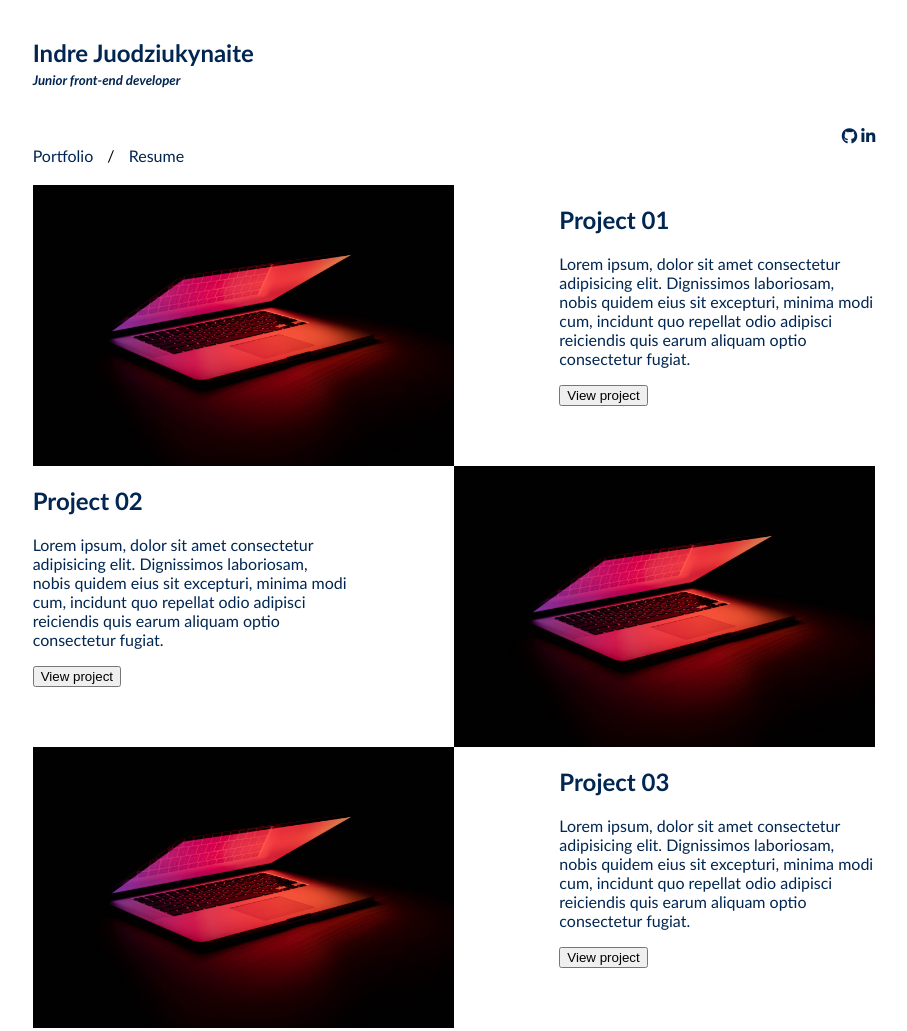
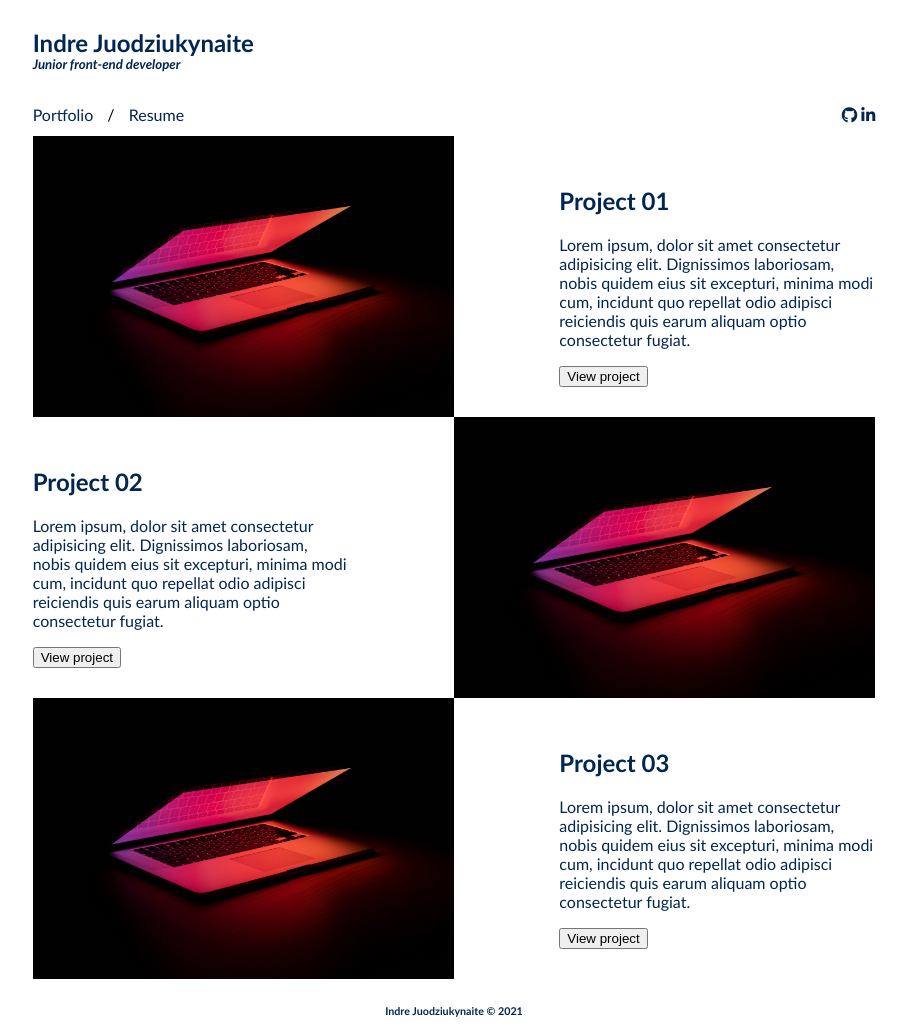
Before and after one commit to indre-juodziukynaite/portfolio-website, a plain HTML site: page index.html in a window 1280 px wide. Shown: the top 1031 px of the page, without its empty margins (186-1093 px from the left). Drawn offline with Linux system fonts and the light colour scheme.

Commit message:
Changed code

```diff
--- a/css/styles.css
+++ b/css/styles.css
@@ -4,7 +4,7 @@
 * green: #003C1C
 * light blue: #1292EE
 * dark blue: #002651
-* https://style.helpscout.com
+* Colors from https://style.helpscout.com
 */
 
 /* --- default CSS layout for narrow screens */
@@ -32,7 +32,7 @@ a {
 }
 
 .site-title {
-    margin: 30px 0 0;
+    margin: 20px 0 0;
 }
 
 .site-tagline {
@@ -41,14 +41,6 @@ a {
 
 .project-card img {
     width: 100%;
-}
-
-.project-text h2 {
-    font-size: 46px;
-}
-
-.project-text p {
-    font-size: 20px;
 }
 
 /* --- grid layouts */
@@ -62,14 +54,17 @@ a {
 
 /* --- navigation */
 nav {
-    display: inline-block;
-    margin: 20px 0;
+    margin: 20px 0 0;
 }
 
 nav ul {
     list-style: none;
     margin: 0;
     padding: 0;
+}
+
+nav li {
+    display: inline;
 }
 
 li a:hover {
@@ -81,7 +76,17 @@ a {
 }
 
 .list-group {
-    margin: 0 0 0px;
+    margin: 20px 0 0;
+}
+
+@media (max-width: 479px) {
+
+    /* --- css for narrow width screens */
+    .project-img-right,
+    .project-img-left {
+        margin: 20px 0 0;
+    }
+
 }
 
 @media (min-width: 480px) {
@@ -97,42 +102,49 @@ a {
     .project-text-left {
         grid-column: 3 / 11;
         grid-row: 2;
+        align-self: center;
     }
 
     .project-img-right,
     .project-img-left {
         grid-column: 3 / 11;
         grid-row: 1;
+        align-self: center;
     }
 
     /* --- header.site-header grid layout */
     .site-header {
         grid-template-columns: repeat(12, 1fr);
-        grid-template-rows: repeat(3, 1fr);
+        grid-template-rows: repeat(2, 1fr);
     }
 
     .site-title {
         grid-column: 3 / span 8;
         grid-row: 1;
         justify-self: start;
+        align-self: start;
+        margin: 20px 0 15px;
     }
 
     .site-tagline {
         grid-column: 3 / span 6;
-        grid-row: 2;
+        grid-row: 1;
         justify-self: start;
+        align-self: end;
     }
 
     nav {
-        grid-column: 3 / 7;
-        grid-row: 3;
+        grid-column: 3 / 9;
+        grid-row: 2;
         justify-self: start;
+        align-self: center;
     }
 
     .list-group {
         grid-column: 9 / 11;
-        grid-row: 3;
+        grid-row: 2;
         justify-self: end;
+        align-self: center;
     }
 
     /* --- footer.site-footer grid layout */
@@ -183,6 +195,11 @@ a {
         grid-row: 1;
     }
 
+    .project-text-left,
+    .project-text-right {
+        place-self: center;
+    }
+
 }
 
 @media (min-width: 1024px) {
--- a/index.html
+++ b/index.html
@@ -41,7 +41,7 @@
                 <!--Image first in project card-->
                 <div class="project-card">
                     <div class="project-inside">
-                        <img class="project-img-left" src="img/img-01.jpg" />
+                        <img class="project-img-left" src="img/img-01.jpg" alt="Project image" />
                         <div class="project-text-right">
                             <h2>Project 01</h2>
                             <p>Lorem ipsum, dolor sit amet consectetur adipisicing elit. Dignissimos laboriosam, nobis
@@ -57,7 +57,7 @@
                 <!--Text first in project card-->
                 <div class="project-card">
                     <div class="project-inside">
-                        <img class="project-img-right" src="img/img-01.jpg" />
+                        <img class="project-img-right" src="img/img-01.jpg" alt="Project image" />
                         <div class="project-text-left">
                             <h2>Project 02</h2>
                             <p>Lorem ipsum, dolor sit amet consectetur adipisicing elit. Dignissimos laboriosam, nobis
@@ -73,7 +73,7 @@
                 <!--Image first in project card-->
                 <div class="project-card">
                     <div class="project-inside">
-                        <img class="project-img-left" src="img/img-01.jpg" />
+                        <img class="project-img-left" src="img/img-01.jpg" alt="Project image"  />
                         <div class="project-text-right">
                             <h2>Project 03</h2>
                             <p>Lorem ipsum, dolor sit amet consectetur adipisicing elit. Dignissimos laboriosam, nobis
```
